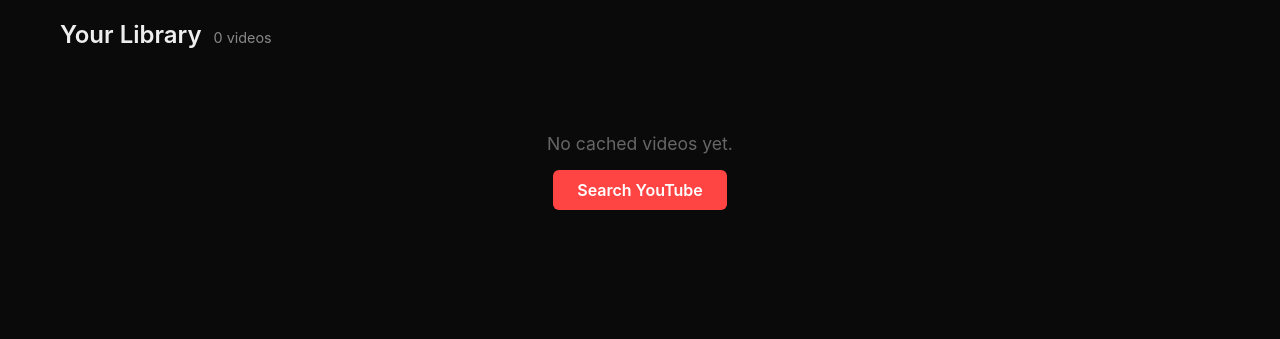
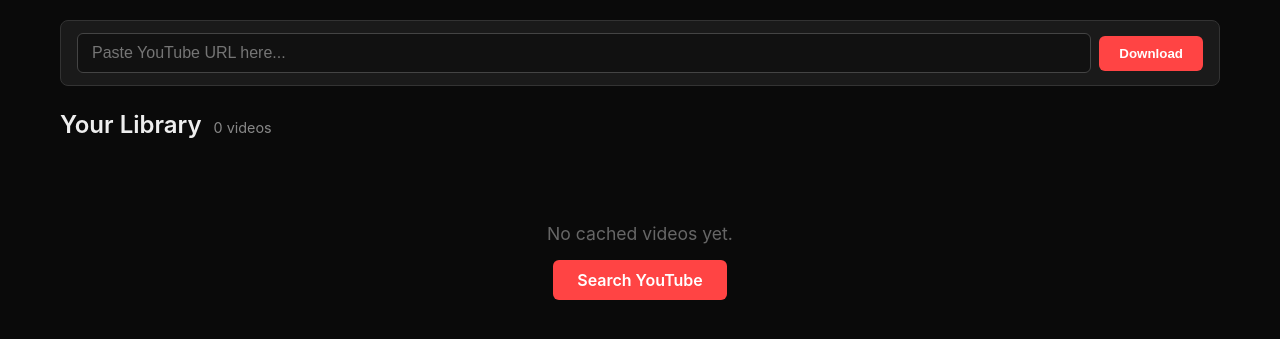
Before and after one commit to nurwalyanto/youtube-cache, a Flask app: page / in a window 1280 px wide. Shown: the part 50-389 px from the top of the page. Run offline with Flask 3, Linux system fonts and the light colour scheme; data that the repository does not hold is empty; some libraries are stand-ins or nearby versions.

Commit message:
download with link

```diff
--- a/app.py
+++ b/app.py
@@ -130,6 +130,14 @@ def api_formats(video_id):
         formats = downloader.list_formats(video_id)
         subs = downloader.list_subtitles(video_id)
         return jsonify({"formats": formats, "subtitles": subs})
+    except Exception as e:
+        return jsonify({"error": str(e)}), 500
+
+@app.route("/api/video-info/<video_id>")
+def api_video_info(video_id):
+    try:
+        info = downloader.get_video_info(video_id)
+        return jsonify(info)
     except Exception as e:
         return jsonify({"error": str(e)}), 500
 
--- a/downloader.py
+++ b/downloader.py
@@ -88,6 +88,22 @@ COMMON_LANGS = [
     "en", "es", "fr", "de", "it", "pt", "ru", "ja", "ko", "zh-Hans",
     "zh-Hant", "ar", "hi", "nl", "pl", "sv", "da", "fi", "nb", "tr",
 ]
+
+def get_video_info(video_id):
+    url = f"https://youtube.com/watch?v={video_id}"
+    ydl_opts = {"quiet": True, "no_warnings": True}
+    with yt_dlp.YoutubeDL(ydl_opts) as ydl:
+        try:
+            info = ydl.extract_info(url, download=False)
+            return {
+                "id": video_id,
+                "title": info.get("title", ""),
+                "thumbnail": info.get("thumbnail", f"https://i.ytimg.com/vi/{video_id}/hqdefault.jpg"),
+                "channel": info.get("channel") or info.get("uploader", ""),
+                "duration": info.get("duration", 0),
+            }
+        except Exception as e:
+            raise Exception(f"Failed to get video info: {e}")
 
 def list_subtitles(video_id):
     url = f"https://youtube.com/watch?v={video_id}"
--- a/static/style.css
+++ b/static/style.css
@@ -1,4 +1,28 @@
 * { box-sizing: border-box; margin: 0; padding: 0; }
+
+.url-input-bar {
+  display: flex; align-items: center; gap: 8px;
+  margin-bottom: 24px; background: #1a1a1a;
+  padding: 12px 16px; border-radius: 8px; border: 1px solid #333;
+}
+.url-input-bar input {
+  flex: 1; background: #111; border: 1px solid #444;
+  color: #eee; padding: 10px 14px; border-radius: 6px;
+  font-size: 1em; outline: none;
+}
+.url-input-bar input:focus { border-color: #ff4444; }
+.url-input-bar button {
+  background: #ff4444; color: #fff; border: none;
+  padding: 10px 20px; border-radius: 6px; font-weight: 600;
+  cursor: pointer; white-space: nowrap;
+}
+.url-input-bar button:hover { background: #e33; }
+.url-input-bar button:disabled { opacity: .5; cursor: default; }
+.url-error {
+  color: #ff6b6b; font-size: 0.85em; white-space: nowrap;
+  flex: 0 0 100%; margin-top: 4px;
+}
+.url-error.hidden { display: none; }
 body {
   font-family: -apple-system, BlinkMacSystemFont, 'Segoe UI', Roboto, sans-serif;
   background: #0a0a0a; color: #eee; min-height: 100vh;
--- a/templates/index.html
+++ b/templates/index.html
@@ -1,6 +1,12 @@
 {% extends "base.html" %}
 {% block title %}Library - YouTube Cache{% endblock %}
 {% block content %}
+
+<div class="url-input-bar">
+  <input type="text" id="url-input" placeholder="Paste YouTube URL here..." onkeydown="if(event.key==='Enter')downloadByUrl()">
+  <button onclick="downloadByUrl()">Download</button>
+  <span id="url-error" class="url-error hidden"></span>
+</div>
 
 {% set active_tasks = active_tasks or {} %}
 {% set paused_tasks = paused_tasks or {} %}
@@ -152,5 +158,51 @@ async function resumeAllPaused() {
 }
 
 setInterval(pollActiveTasks, 2000);
+
+function extractVideoId(input) {
+  input = input.trim();
+  if (/^[a-zA-Z0-9_-]{11}$/.test(input)) return input;
+  var m = input.match(/youtu\.be\/([a-zA-Z0-9_-]{11})/);
+  if (m) return m[1];
+  m = input.match(/youtube\.com\/(?:watch\?v=|shorts\/|live\/|embed\/)([a-zA-Z0-9_-]{11})/);
+  if (m) return m[1];
+  return null;
+}
+
+function downloadByUrl() {
+  var input = document.getElementById('url-input').value;
+  var errorEl = document.getElementById('url-error');
+  var btn = errorEl.nextElementSibling || document.querySelector('.url-input-bar button');
+  var videoId = extractVideoId(input);
+  if (!videoId) {
+    errorEl.textContent = 'Could not find a valid YouTube video ID in that URL.';
+    errorEl.classList.remove('hidden');
+    return;
+  }
+  errorEl.classList.add('hidden');
+  btn.disabled = true;
+  btn.textContent = 'Loading...';
+  fetch('/api/video-info/' + videoId)
+    .then(function(r) { return r.json(); })
+    .then(function(info) {
+      if (info.error) {
+        errorEl.textContent = info.error;
+        errorEl.classList.remove('hidden');
+        btn.disabled = false;
+        btn.textContent = 'Download';
+        return;
+      }
+      btn.disabled = false;
+      btn.textContent = 'Download';
+      showFormats(info.id, info.title, info.thumbnail);
+    })
+    .catch(function(err) {
+      errorEl.textContent = 'Network error: ' + err.message;
+      errorEl.classList.remove('hidden');
+      btn.disabled = false;
+      btn.textContent = 'Download';
+    });
+}
 </script>
+{% include "_format_modal.html" %}
 {% endblock %}
```
